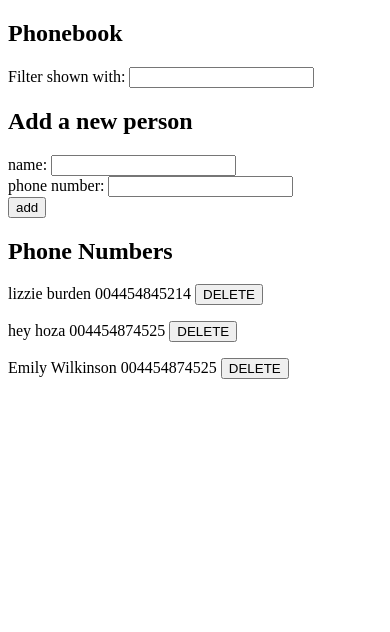
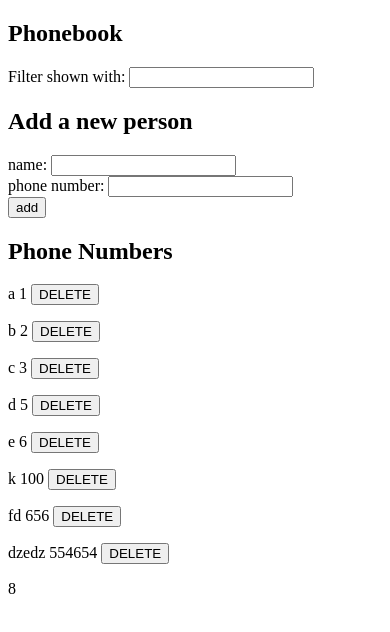
Before and after one commit to yslaoui/firstInversionOfControl, a React (Create React App) app in the folder react/exercices/part2/phonebook/: page / in a window 390 px wide. Shown: the top 632 px of the page. Built offline with nearby package versions, Linux system fonts and the light colour scheme; data requests are answered from the project's data file.

Commit message:
part 2 ex 15: Allowing user to change the phoneNumber for an existing name

```diff
--- a/react/exercices/part2/phonebook/db.json
+++ b/react/exercices/part2/phonebook/db.json
@@ -1,19 +1,44 @@
 {
   "persons": [
     {
+      "id": 1,
+      "name": "a",
+      "number": "1"
+    },
+    {
+      "id": 2,
+      "name": "b",
+      "number": "2"
+    },
+    {
+      "id": 3,
+      "name": "c",
+      "number": "3"
+    },
+    {
+      "id": 4,
+      "name": "d",
+      "number": "5"
+    },
+    {
+      "id": 5,
+      "name": "e",
+      "number": "6"
+    },
+    {
       "id": 7,
-      "name": "lizzie burden",
-      "number": "004454845214"
+      "name": "k",
+      "number": "100"
     },
     {
       "id": 8,
-      "name": "hey hoza",
-      "number": "004454874525"
+      "name": "fd",
+      "number": "656"
     },
     {
       "id": 9,
-      "name": "Emily Wilkinson",
-      "number": "004454874525"
+      "name": "dzedz",
+      "number": "554654"
     }
   ]
 }
--- a/react/exercices/part2/phonebook/src/App.js
+++ b/react/exercices/part2/phonebook/src/App.js
@@ -30,29 +30,6 @@ const PersonForm = (props) => {
   )
 }
 
-// TODO extract a component that renders all people from the phonebook
-const Persons = (props) => {
-  const deleteSubmit = (id) => {
-    const resourceURL = `http://localhost:3001/persons/${id}`
-    const resourceToDelete = props.showPerson.find((x)=>x.id==id)
-    if (window.confirm(`Delete ${resourceToDelete.name} ?`)) {
-      axios
-        .delete(resourceURL)
-    }
-  }
-
-  return (
-    <div>
-        {props.showPerson.map((x) =>  {
-          return (
-            <div key={x.id}>
-              <p>{x.name} {x.number} <button type='submit' onClick={()=>deleteSubmit(x.id)}> Delete </button></p>
-            </div>
-          )
-        })}
-    </div>
-  )
-}
 
 const SinglePerson = (props) => {
   return(
@@ -69,6 +46,7 @@ const App = () => {
   const [newName, setNewName] = useState('')
   const [newPhoneNumber, setNewPhoneNumber] = useState('')
   const [filter, setFilter] = useState('')
+  const [cumulativeId, setCumulativeId] = useState(0)
 
 
   // Getting initial data of persons state variable from the server
@@ -77,6 +55,7 @@ const App = () => {
       .getAll('http://localhost:3001/persons')
       .then(initialContacts => {
         setPersons(initialContacts)
+        setCumulativeId(initialContacts.length)
       })
   }, [])
 
@@ -94,14 +73,23 @@ const App = () => {
     setFilter(event.target.value)
   }
 
+//   if name not in list in list
+//     window then add name to server
+//   else if phoneNumber not in list
+//     window then update phone number
+//   else
+//    alert and do not add to server
+
+
   const handleSubmit = (event) => {
     event.preventDefault()
     const personNames = persons.map(x=> x.name)
+    const phoneNumbers = persons.map(x=>x.number)
+    const chosenPerson = persons.find(x=> x.name==newName)
     if (!(personNames.includes(newName))) {
-      const newPerson = {id:persons.length+1 ,name:newName, number: newPhoneNumber}
+      const newPerson = {id:cumulativeId+1 ,name:newName, number: newPhoneNumber}
       setPersons(persons.concat(newPerson))
-      setNewName('')
-      setNewPhoneNumber('')
+      setCumulativeId(cumulativeId+1)
       // Add the phone numbers submitted by the users to the server
       services
         .insert(newPerson)
@@ -109,11 +97,26 @@ const App = () => {
           setPersons(persons.concat(newContact))
         })
     }
+    // else if newPhoneNumber == chosenPerson.number
+    else if (!(newPhoneNumber == chosenPerson.number)) {
+      console.log(`The name is the same, but the phone number different!`)
+      if (window.confirm(`${newName} is already on the phone book, replace the old number with new one `)) {
+        const resourceURL = `http://localhost:3001/persons/${chosenPerson.id}`
+        const changedResource = {...chosenPerson, number:newPhoneNumber}
+        services
+          .update(resourceURL, changedResource)
+          .then(response=>{
+            setPersons(persons.map((x)=>x.id==chosenPerson.id ? response: x))})
+          }
+      }
+
     else {
       alert(`${newName} is already added to phonebook`)
       setNewName('')
       setNewPhoneNumber('')
     }
+    setNewName('')
+    setNewPhoneNumber('')
   }
 
   const showPerson = persons.filter(x => x.name.toLocaleLowerCase().includes(filter.toLocaleLowerCase()))
@@ -125,6 +128,7 @@ const App = () => {
       axios
         .delete(resourceURL)
         .then(()=>setPersons(persons.filter((x)=>x.id !== id)))
+        // .then(()=>setPersons(persons.map((x)=>x.id>id ? x.id=x.id-1:x)))
     }
   }
 
@@ -141,8 +145,8 @@ const App = () => {
       <h2>Phone Numbers</h2>
       {showPerson.map( x=>
         <SinglePerson key={x.id} name={x.name} number={x.number} onclick={()=>deleteSubmit(x.id)} />
-
       )}
+      <p>{cumulativeId}</p>
     </div>
 
   )
--- a/react/exercices/part2/phonebook/src/Services/services.js
+++ b/react/exercices/part2/phonebook/src/Services/services.js
@@ -4,18 +4,27 @@ const baseUrl = 'http://localhost:3001/persons'
 
 const getAll = () => {
     const request = axios.get(baseUrl)
-    return request.then((response) => response.data)
+    return request.then(response => response.data)
 }
 
 const insert = (resource) => {
     const request =  axios.post(baseUrl, resource)
-    return request.then((response) => response.data)
+    return request.then(response => response.data)
 }
+
+const update = (url, resource) => {
+    const request = axios.put(url, resource)
+    return request.then(response => response.data)
+}
+
+
+
 
 const printMe = () => console.log(`Hi I am services`)
 
 export default {
     getAll,
     insert,
+    update,
     printMe
 }
```
Also changed, not shown: react/exercices/part2/phonebook/src/ho.txt (added).
